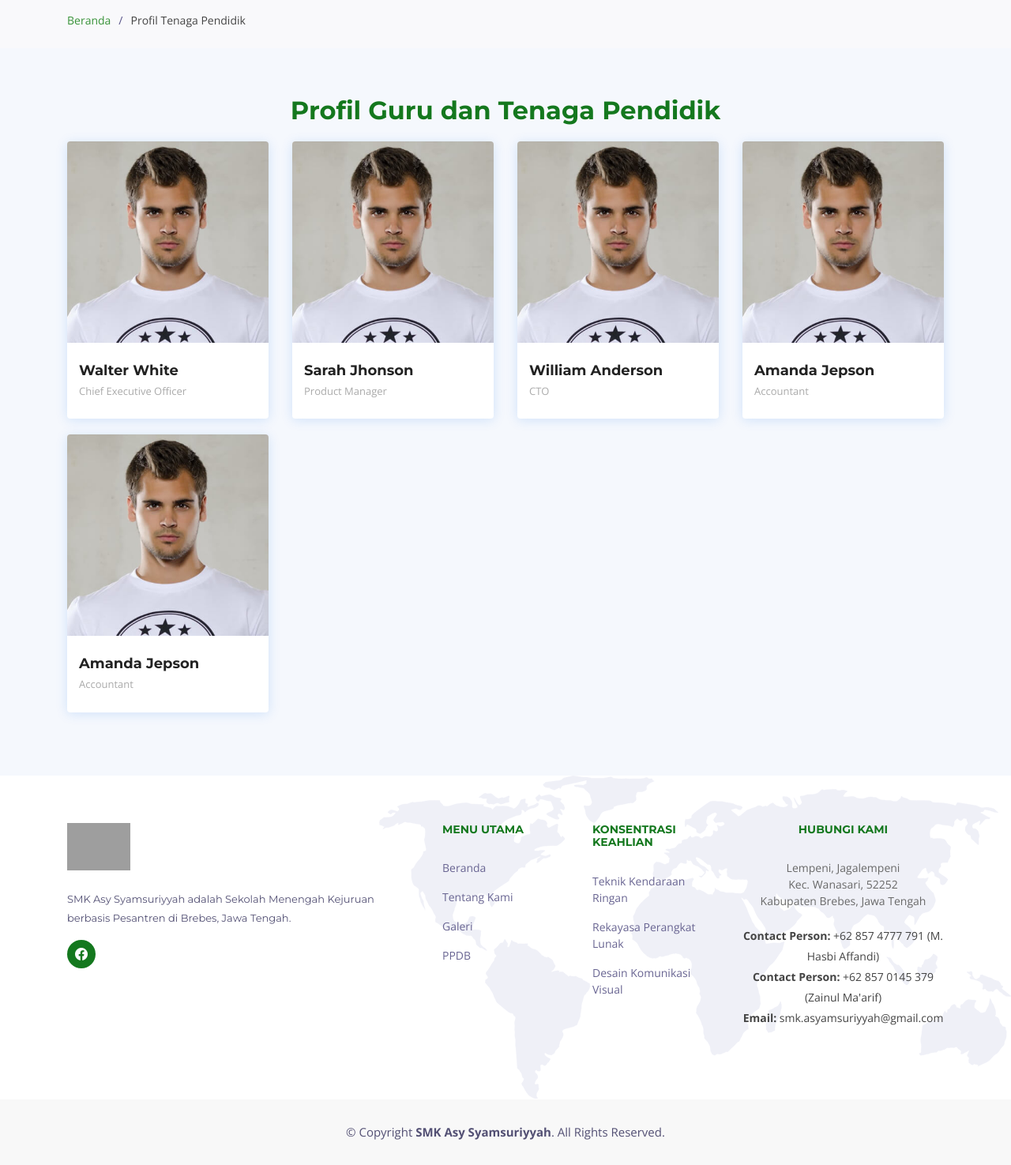
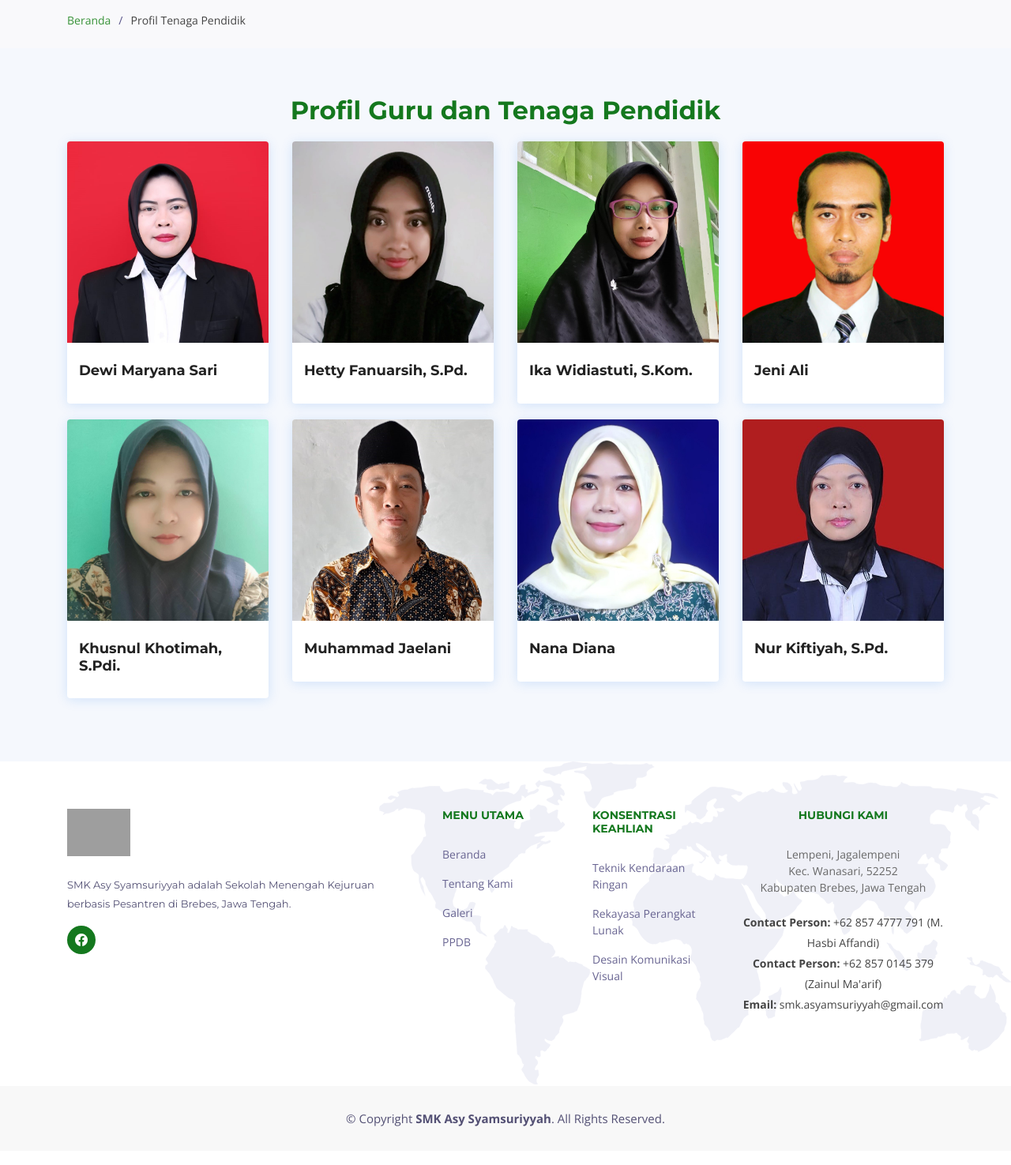
Before and after one commit to humam-ah/ppm-smkasy, a PHP site: page /tendik.php in a window 1280 px wide. Shown: the part 90-1565 px from the top of the page at 79% size. After the commit the page ends 1516 px from the top, so only its background shows below. Run offline with PHP 8.4, Linux system fonts and the light colour scheme; some libraries are stand-ins or nearby versions; grey boxes are pictures that could not be loaded.

Commit message:
second commit

```diff
--- a/kontak.php
+++ b/kontak.php
@@ -282,7 +282,7 @@
                 <div class="error-message"></div>
                 <div class="sent-message">Your message has been sent. Thank you!</div>
               </div>
-              <div class="text-center"><button type="submit">Send Message</button></div>
+              <div class="text-center"><button type="submit">Kirim Pesan</button></div>
             </form>
           </div><!-- End Contact Form -->
 
--- a/tendik.php
+++ b/tendik.php
@@ -140,62 +140,98 @@
 
         <div class="row">
 
-          <div class="col-lg-3 col-md-6 d-flex align-items-stretch filter-app" data-aos="fade-up" data-aos-delay="100">
+          <div class="col-lg-3 col-md-6 align-items-stretch filter-app" data-aos="fade-up" data-aos-delay="100">
             <div class="member">
               <div class="member-img">
-                <img src="assets/img/testimonial-1.jpg" class="img-fluid" alt="">
+                <img src="assets/img/guru/dewimaryanasari.jpeg" class="img-fluid" alt="">
               </div>
               <div class="member-info">
-                <h4>Walter White</h4>
-                <span>Chief Executive Officer</span>
+                <h4>Dewi Maryana Sari</h4>
+                <span></span>
               </div>
             </div>
           </div>
 
-          <div class="col-lg-3 col-md-6 d-flex align-items-stretch filter-app" data-aos="fade-up" data-aos-delay="200">
+          <div class="col-lg-3 col-md-6 align-items-stretch filter-app" data-aos="fade-up" data-aos-delay="100">
             <div class="member">
               <div class="member-img">
-                <img src="assets/img//testimonial-1.jpg" class="img-fluid" alt="">
+                <img src="assets/img/guru/hettyfanuarsihspd.jpeg" class="img-fluid" alt="">
               </div>
               <div class="member-info">
-                <h4>Sarah Jhonson</h4>
-                <span>Product Manager</span>
+                <h4>Hetty Fanuarsih, S.Pd.</h4>
+                <span></span>
               </div>
             </div>
           </div>
 
-          <div class="col-lg-3 col-md-6 d-flex align-items-stretch filter-card" data-aos="fade-up" data-aos-delay="300">
+          <div class="col-lg-3 col-md-6 align-items-stretch filter-app" data-aos="fade-up" data-aos-delay="100">
             <div class="member">
               <div class="member-img">
-                <img src="assets/img/testimonial-1.jpg" class="img-fluid" alt="">
+                <img src="assets/img/guru/ikawidiastutiskom.jpeg" class="img-fluid" alt="">
               </div>
               <div class="member-info">
-                <h4>William Anderson</h4>
-                <span>CTO</span>
+                <h4>Ika Widiastuti, S.Kom.</h4>
+                <span></span>
               </div>
             </div>
           </div>
 
-          <div class="col-lg-3 col-md-6 d-flex align-items-stretch filter-card" data-aos="fade-up" data-aos-delay="400">
+          <div class="col-lg-3 col-md-6 align-items-stretch filter-app" data-aos="fade-up" data-aos-delay="100">
             <div class="member">
               <div class="member-img">
-                <img src="assets/img/testimonial-1.jpg" class="img-fluid" alt="">
+                <img src="assets/img/guru/jeniali.jpeg" class="img-fluid" alt="">
               </div>
               <div class="member-info">
-                <h4>Amanda Jepson</h4>
-                <span>Accountant</span>
+                <h4>Jeni Ali</h4>
+                <span></span>
               </div>
             </div>
           </div>
 
-          <div class="col-lg-3 col-md-6 d-flex align-items-stretch filter-card" data-aos="fade-up" data-aos-delay="400">
+          <div class="col-lg-3 col-md-6 align-items-stretch filter-app" data-aos="fade-up" data-aos-delay="100">
             <div class="member">
               <div class="member-img">
-                <img src="assets/img/testimonial-1.jpg" class="img-fluid" alt="">
+                <img src="assets/img/guru/khusnulkhotimahspdi.jpeg" class="img-fluid" alt="">
               </div>
               <div class="member-info">
-                <h4>Amanda Jepson</h4>
-                <span>Accountant</span>
+                <h4>Khusnul Khotimah, S.Pdi.</h4>
+                <span></span>
+              </div>
+            </div>
+          </div>
+
+          <div class="col-lg-3 col-md-6 align-items-stretch filter-app" data-aos="fade-up" data-aos-delay="100">
+            <div class="member">
+              <div class="member-img">
+                <img src="assets/img/guru/muhammadjaelani.jpeg" class="img-fluid" alt="">
+              </div>
+              <div class="member-info">
+                <h4>Muhammad Jaelani</h4>
+                <span></span>
+              </div>
+            </div>
+          </div>
+
+          <div class="col-lg-3 col-md-6 align-items-stretch filter-app" data-aos="fade-up" data-aos-delay="100">
+            <div class="member">
+              <div class="member-img">
+                <img src="assets/img/guru/nanadiana.jpeg" class="img-fluid" alt="">
+              </div>
+              <div class="member-info">
+                <h4>Nana Diana</h4>
+                <span></span>
+              </div>
+            </div>
+          </div>
+
+          <div class="col-lg-3 col-md-6 align-items-stretch filter-app" data-aos="fade-up" data-aos-delay="100">
+            <div class="member">
+              <div class="member-img">
+                <img src="assets/img/guru/nurkiftiyahspd.jpeg" class="img-fluid" alt="">
+              </div>
+              <div class="member-info">
+                <h4>Nur Kiftiyah, S.Pd.</h4>
+                <span></span>
               </div>
             </div>
           </div>
--- a/tentang-kami.php
+++ b/tentang-kami.php
@@ -87,6 +87,7 @@
 <section id="service" class="services pt-0">
   <div class="container" data-aos="fade-up">
     <div class="section-header">
+      <br>
       <h3>Visi Misi</h3>
     </div>
   </div>
```
Also changed, not shown: assets/img/guru/delasmiskom.jpeg (added), assets/img/guru/dewimaryanasari.jpeg (added), assets/img/guru/enipurnitasarispd.jpeg (added), assets/img/guru/hettyfanuarsihspd.jpeg (added), assets/img/guru/ikawidiastutiskom.jpeg (added), assets/img/guru/jeniali.jpeg (added), assets/img/guru/khusnulkhotimahspdi.jpeg (added), assets/img/guru/muhammadjaelani.jpeg (added), assets/img/guru/nanadiana.jpeg (added), assets/img/guru/nurkiftiyahspd.jpeg (added), assets/img/pesantren.jpeg (added), index.php (line endings or trailing spaces).
